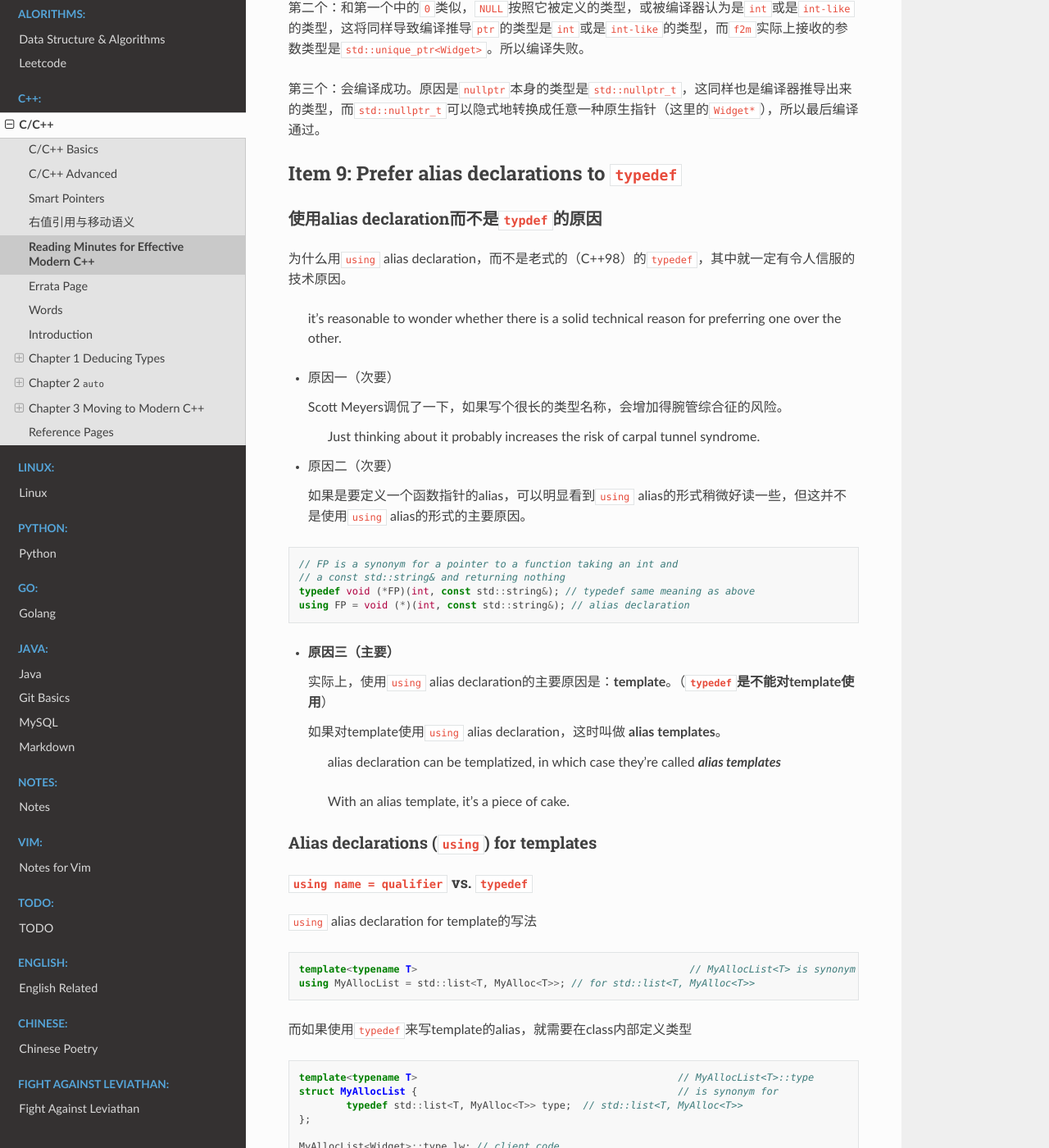
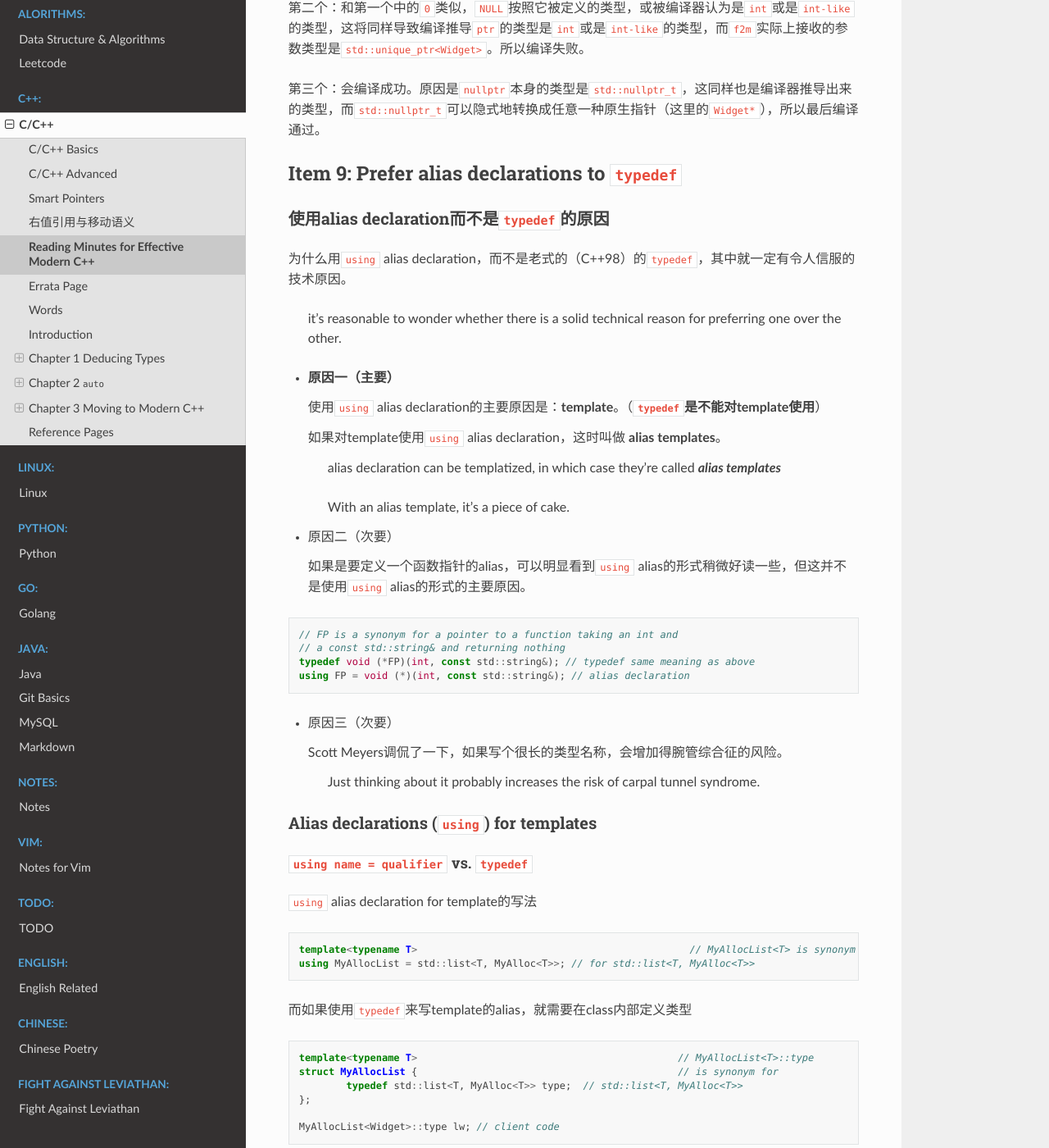
Before and after one commit to Pyrad/pyradnotes, a Sphinx documentation site: the page built from source/CPP/ReadingMinutesEffectiveModernCPP.md, in a window 1280 px wide and 1400 px high, scrolled down 35377 px. Shown: the whole window at 82% size. Built offline with Sphinx 7.4.7 and the Read the Docs theme 2.0.0, drawn with Linux system fonts in a browser that asks for light colours; some of the changed lines change nothing that is shown.

Commit message:
Fix typo & minor change

````diff
--- a/source/CPP/ReadingMinutesEffectiveModernCPP.md
+++ b/source/CPP/ReadingMinutesEffectiveModernCPP.md
@@ -1713,7 +1713,7 @@ auto result3 = lockAndCall(f3, f3m, nullptr);	// fine
 
 
 
-### 使用alias declaration而不是`typdef`的原因
+### 使用alias declaration而不是`typedef`的原因
 
 为什么用`using` alias declaration，而不是老式的（C++98）的`typedef`，其中就一定有令人信服的技术原因。
 
@@ -1721,11 +1721,15 @@ auto result3 = lockAndCall(f3, f3m, nullptr);	// fine
 
 
 
-- 原因一（次要）
-
-  Scott Meyers调侃了一下，如果写个很长的类型名称，会增加得腕管综合征的风险。
-
-  > Just thinking about it probably increases the risk of carpal tunnel syndrome.
+- **原因一（主要）**
+
+  使用`using` alias declaration的主要原因是：**template**。（**`typedef`是不能对template使用**）
+
+  如果对template使用`using` alias declaration，这时叫做 **alias templates**。
+
+  > alias declaration can be templatized, in which case they’re called ***alias templates***
+  >
+  > With an alias template, it’s a piece of cake.
 
 - 原因二（次要）
 
@@ -1738,15 +1742,11 @@ typedef void (*FP)(int, const std::string&); // typedef same meaning as above
 using FP = void (*)(int, const std::string&); // alias declaration
 ```
 
-- **原因三（主要）**
-
-  实际上，使用`using` alias declaration的主要原因是：**template**。（**`typedef`是不能对template使用**）
-
-  如果对template使用`using` alias declaration，这时叫做 **alias templates**。
-
-  > alias declaration can be templatized, in which case they’re called ***alias templates***
-  >
-  > With an alias template, it’s a piece of cake.
+- 原因三（次要）
+
+  Scott Meyers调侃了一下，如果写个很长的类型名称，会增加得腕管综合征的风险。
+
+  > Just thinking about it probably increases the risk of carpal tunnel syndrome.
 
 
 
````
